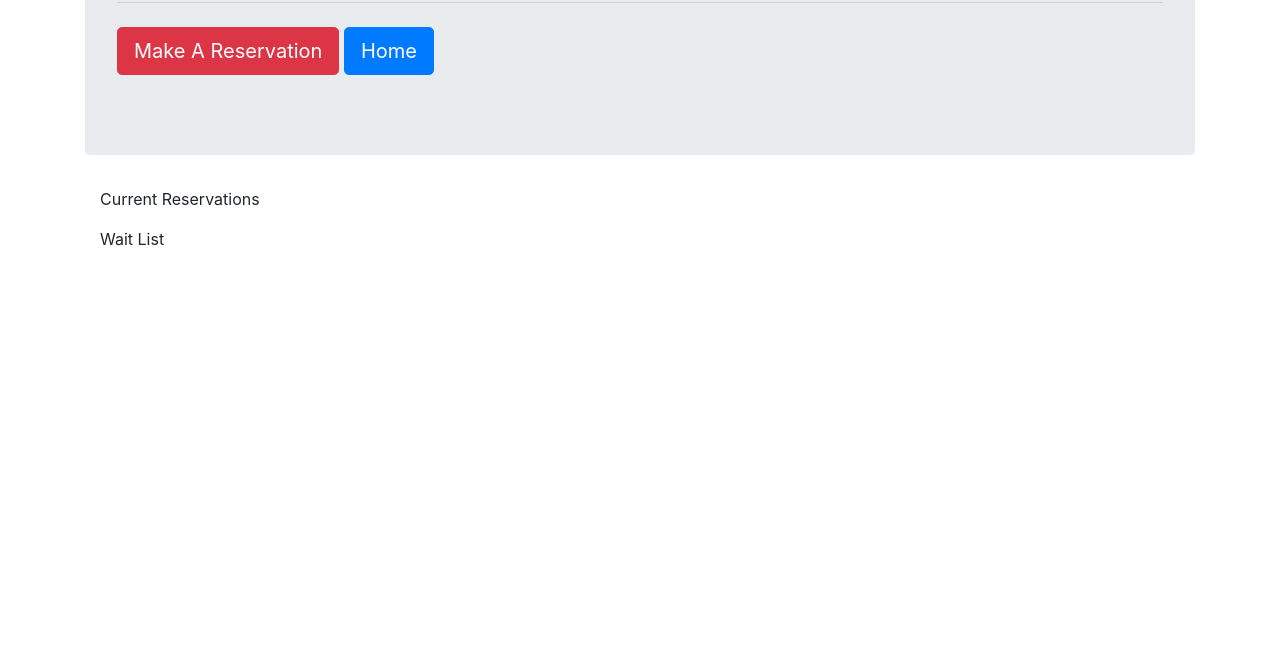
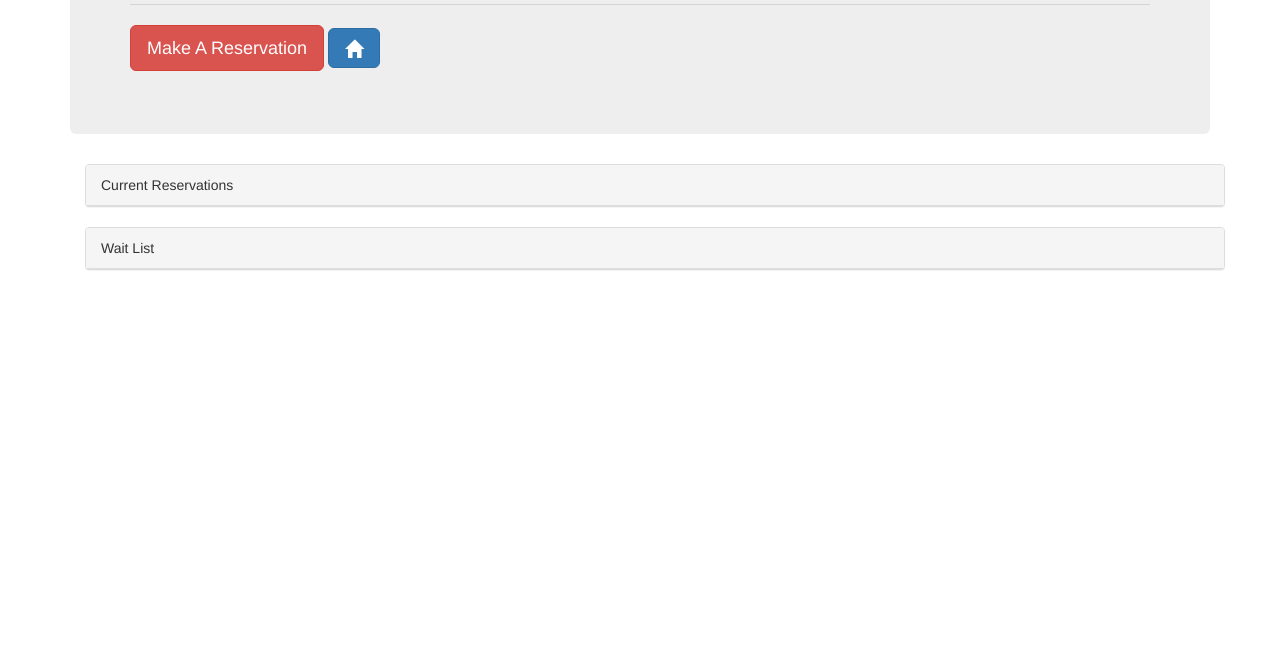
Before and after one commit to akonenkamp/hot-new-restaurant, a plain HTML site: page table.html in a window 1280 px wide. Shown: the part 153-800 px from the top of the page. Drawn offline with nearby package versions, Linux system fonts and the light colour scheme.

Commit message:
update bootstrap cdn

```diff
--- a/table.html
+++ b/table.html
@@ -4,7 +4,8 @@
     <meta charset="UTF-8">
     <meta name="viewport" content="width=device-width, initial-scale=1.0">
     <meta http-equiv="X-UA-Compatible" content="ie=edge">
-    <link rel="stylesheet" href="https://stackpath.bootstrapcdn.com/bootstrap/4.1.3/css/bootstrap.min.css" integrity="sha384-MCw98/SFnGE8fJT3GXwEOngsV7Zt27NXFoaoApmYm81iuXoPkFOJwJ8ERdknLPMO"
+    <!-- Latest compiled and minified CSS -->
+    <link rel="stylesheet" href="https://maxcdn.bootstrapcdn.com/bootstrap/3.3.7/css/bootstrap.min.css" integrity="sha384-BVYiiSIFeK1dGmJRAkycuHAHRg32OmUcww7on3RYdg4Va+PmSTsz/K68vbdEjh4u"
         crossorigin="anonymous">
     <title>Document</title>
 </head>
@@ -19,7 +20,7 @@
 
             <hr class="my-4">
             <button type="button" class="btn btn-danger btn-lg">Make A Reservation</button>
-            <button type="button" class="btn btn-primary btn-lg">Home<span class="glyphicon glyphicon-home" aria-hidden="true"></span>
+            <button type="button" class="btn btn-primary btn-lg"><span class="glyphicon glyphicon-home" aria-hidden="true"></span>
             </button>
 
             <p></p>
```
